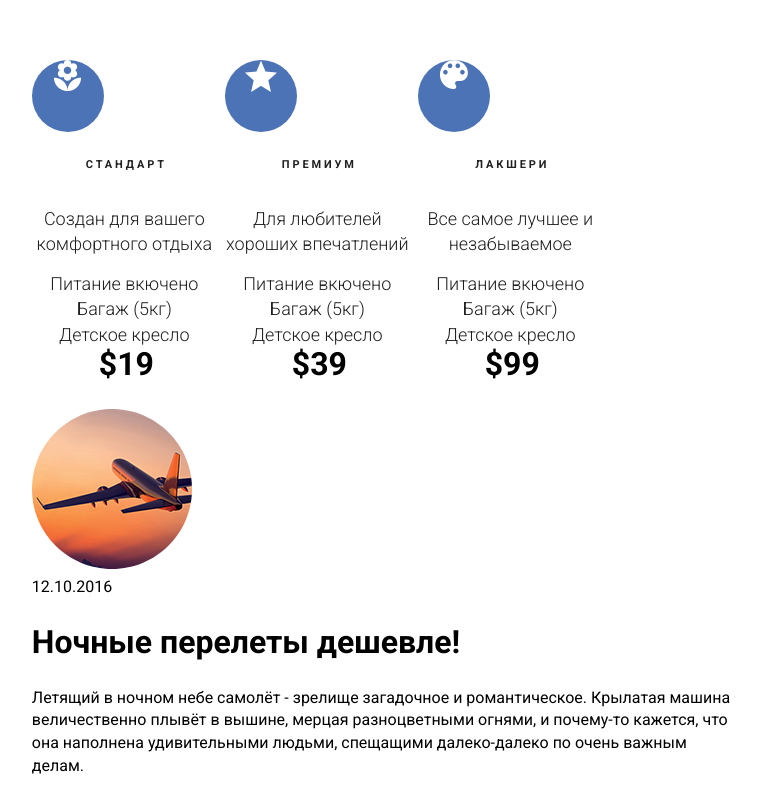
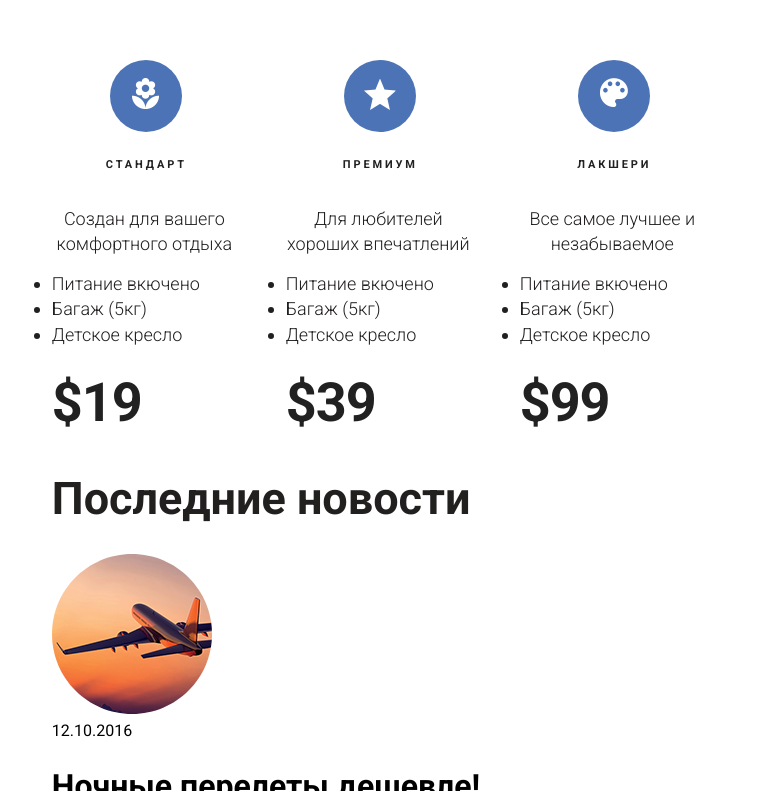
Before and after one commit to ostapenko05/project, a plain HTML site: page index.html in a window 1280 px wide. Shown: the part 474-1265 px from the top of the page, without its empty margins (379-1139 px from the left). Drawn offline with Linux system fonts and the light colour scheme.

Commit message:
изменил тарифы

```diff
--- a/index.html
+++ b/index.html
@@ -77,7 +77,7 @@
                                         <li>Багаж (5кг)</li>
                                         <li>Детское кресло</li>
                                     </ul>
-                                    <h1 class="rates__price">$19</h1>
+                                    <h2 class="rates__price">$19</h2>
                                 </div>
                             </li>
 
@@ -95,7 +95,7 @@
                                         <li>Багаж (5кг)</li>
                                         <li>Детское кресло</li>
                                     </ul>
-                                    <h1 class="rates__price">$39</h1>
+                                    <h2 class="rates__price">$39</h2>
                                 </div>
                             </li>
 
@@ -107,12 +107,14 @@
                                     <h1 class="rates__name">Лакшери</h1>
                                     <h2 class="rates__par">
                                         Все самое лучшее и незабываемое</h2>
-                                    <ul class="rates__list">
+                                        <div class="rates__list-block">
+                                        <ul class="rates__list">
                                         <li>Питание вкючено</li>
                                         <li>Багаж (5кг)</li>
                                         <li>Детское кресло</li>
-                                    </ul>
-                                    <h1 class="rates__price">$99</h1>
+                                        </ul>
+                                        </div>
+                                    <h2 class="rates__price">$99</h2>
                                 </div>
                             </li>
                         </ul>
@@ -124,6 +126,7 @@
 
                             <li class="news__section">
                                 <div class="news__block">
+                                    <h1 class="news__headline">Последние новости</h1>
                                     <div class="news__pic"><img src="./img/planeflying1.png"
                                             alt="Изображение летящего самолета"></div>
 
--- a/style.css
+++ b/style.css
@@ -9,12 +9,12 @@ body {
     padding: 0;
 }
 
-  ul > li {
+ul>li {
     list-style: none;
 }
 
 .header {
-    background:  #4b73b5;
+    background: #4b73b5;
     color: #fff;
     margin-bottom: 13px;
 }
@@ -55,13 +55,15 @@ body {
     font-size: 14px;
 }
 
-  .sidebar, .content{
+.sidebar,
+.content {
     display: inline-block;
     vertical-align: top;
 }
 
-.menu__item{
+.menu__item {
     margin-top: 15px;
+    padding-left: 20px;
     padding-right: 40px;
     color: #4b73b5;
     font-family: Roboto;
@@ -72,7 +74,7 @@ body {
     letter-spacing: 2.4px;
 }
 
-.content{
+.content {
 width: 700px;
 }
 
@@ -83,7 +85,7 @@ body {
 margin: 0;
 }
 
-.rates_title{
+.rates_title {
 width: 185px;
 height: 151px;
 color: #221f1f;
@@ -93,14 +95,24 @@ font-weight: 300;
 line-height: 30px;
 }
 
-.rates__section{
+.rates__section {
 display: inline-block;
 width: 27%;
 margin-top: 50px;
-  text-align: center;
+margin-right: 41px;
 }
 
-  .rates__name{
+.rates__section :nth-child(rates__section3){
+margin-right: 0;
+}
+
+.rates__text{
+width: 188;
+height: 367;
+}
+
+.rates__name {
+    text-align: center;
     color: #212121;
     font-family: Roboto;
     font-size: 11px;
@@ -108,17 +120,33 @@ line-height: 30px;
     line-height: 51.38px;
     text-transform: uppercase;
     letter-spacing: 2.88px;
+
 }
 
-  .rates__picture{
+.rates__picture {
     border-radius: 50%;
     width: 72px;
     height: 72px;
     background-color: #4b73b5;
     text-align: center;
+    margin-left: 58px;
 }
 
-     .rates__par{
+.rates__flower, .rates__star, .rates__palette{
+padding-top: 18px;
+}
+
+.rates__par {
+    width: 185px;
+    height: 50px;
+    color: #221f1f;
+    font-family: Roboto;
+    font-size: 18px;
+    font-weight: 300;
+    text-align: center;
+}
+
+.rates__list {
     width: 185px;
     height: 50px;
     color: #221f1f;
@@ -126,19 +154,25 @@ line-height: 30px;
     font-size: 18px;
     font-weight: 300;
 }
+.rates__list>li{
+list-style: outside;
+}
 
-       .rates__list{
+.rates__price {
+width: 73px;
+height: 40px;
+color: #212121;
+font-family: Roboto;
+font-size: 54px;
+letter-spacing: -1.07px;
+}
 
-        width: 185px;
-        height: 50px;
+.news__headline{
+width: 450px;
+height: 43px;
 color: #221f1f;
 font-family: Roboto;
-        font-size: 18px;
-        font-weight: 300;
+font-size: 45px;
+font-weight: 700;
+line-height: 38px;
 }
-
-.news__pic .news__time{
-  display: inline-block;
-}
-
-.
```
Lines whose indentation alone changed are shown as unchanged.
